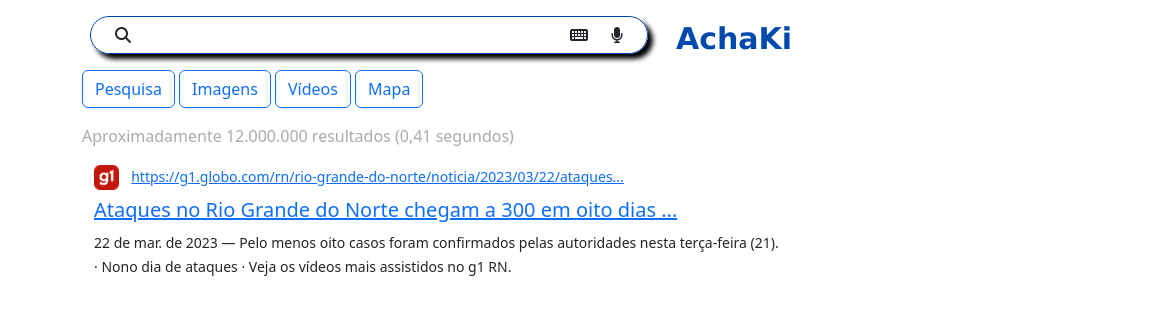
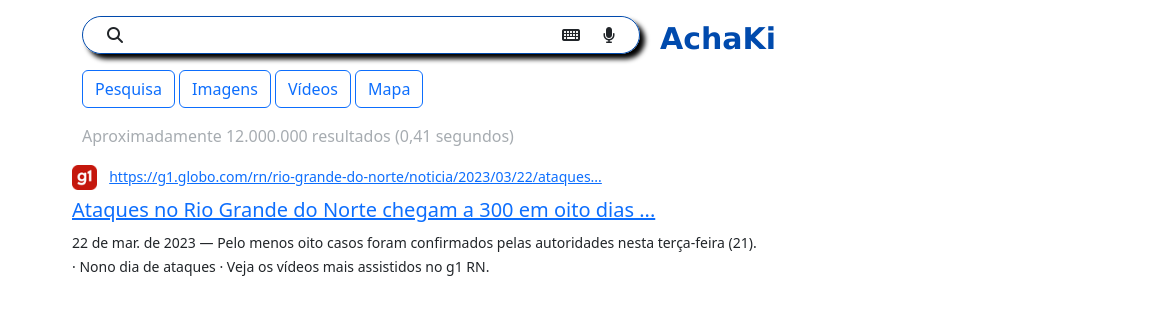
Before and after one commit to gabriel360p/AchaKi, a plain HTML site: page AchaKi/results.html in a window 1280 px wide. Shown: the full height of the page, 0-1152 px from the left. Drawn offline with nearby package versions, Linux system fonts and the light colour scheme.

Commit message:
alinhamento dos itens em results.html

```diff
--- a/AchaKi/results.html
+++ b/AchaKi/results.html
@@ -22,7 +22,7 @@
 
         <div class="container-fluid">
             <div class="row">
-                <div class="col-6 mx-2">
+                <div class="col-6">
                     <div class="row mt-3">
                         <div class="input-group mb-3" style="border-radius: 25px; border: solid 1px; border-color: #004AAD; box-shadow: 5px 5px 5px black;">
                         <button class="input-group-text" id="basic-addon1" style="border:none; background-color: white;"><i class="fa-solid fa-magnifying-glass"></i></button>
@@ -52,7 +52,7 @@
     <div class="container">
         <div class="row">
             <div class="col">
-                <div class="">
+                <div class="" >
                     <a href="" class="btn btn-outline-primary">Pesquisa</a>
                     <a href="" class="btn btn-outline-primary">Imagens</a>
                     <a href="" class="btn btn-outline-primary">Vídeos</a>
@@ -65,8 +65,7 @@
         </div>
   </header>
   <main>
-    <div class="container">
-
+    <div class="container mx-5">
         <div class="container-fluid mt-3">
             <div class="row">
                 <div class="col-12">
```
